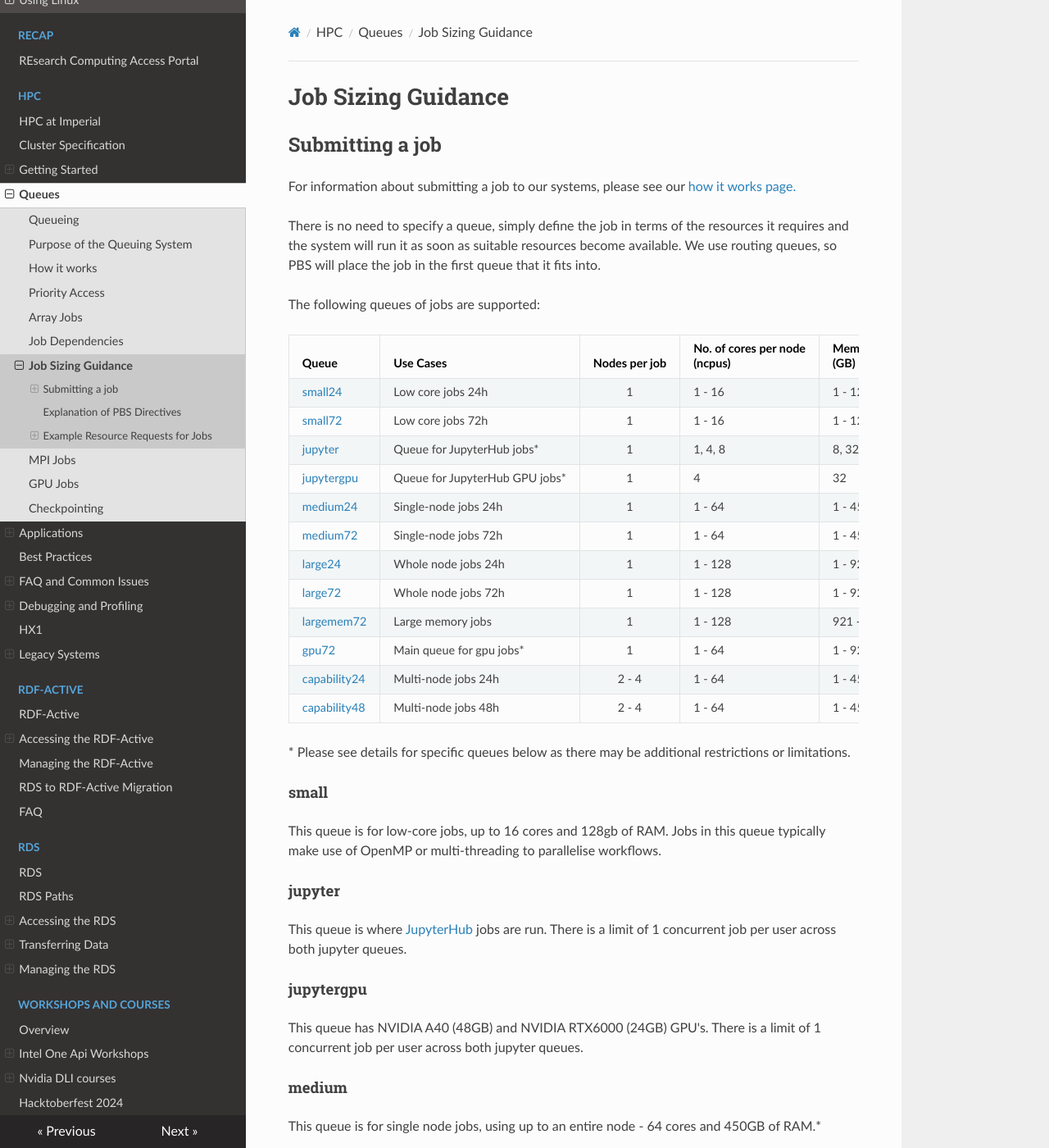
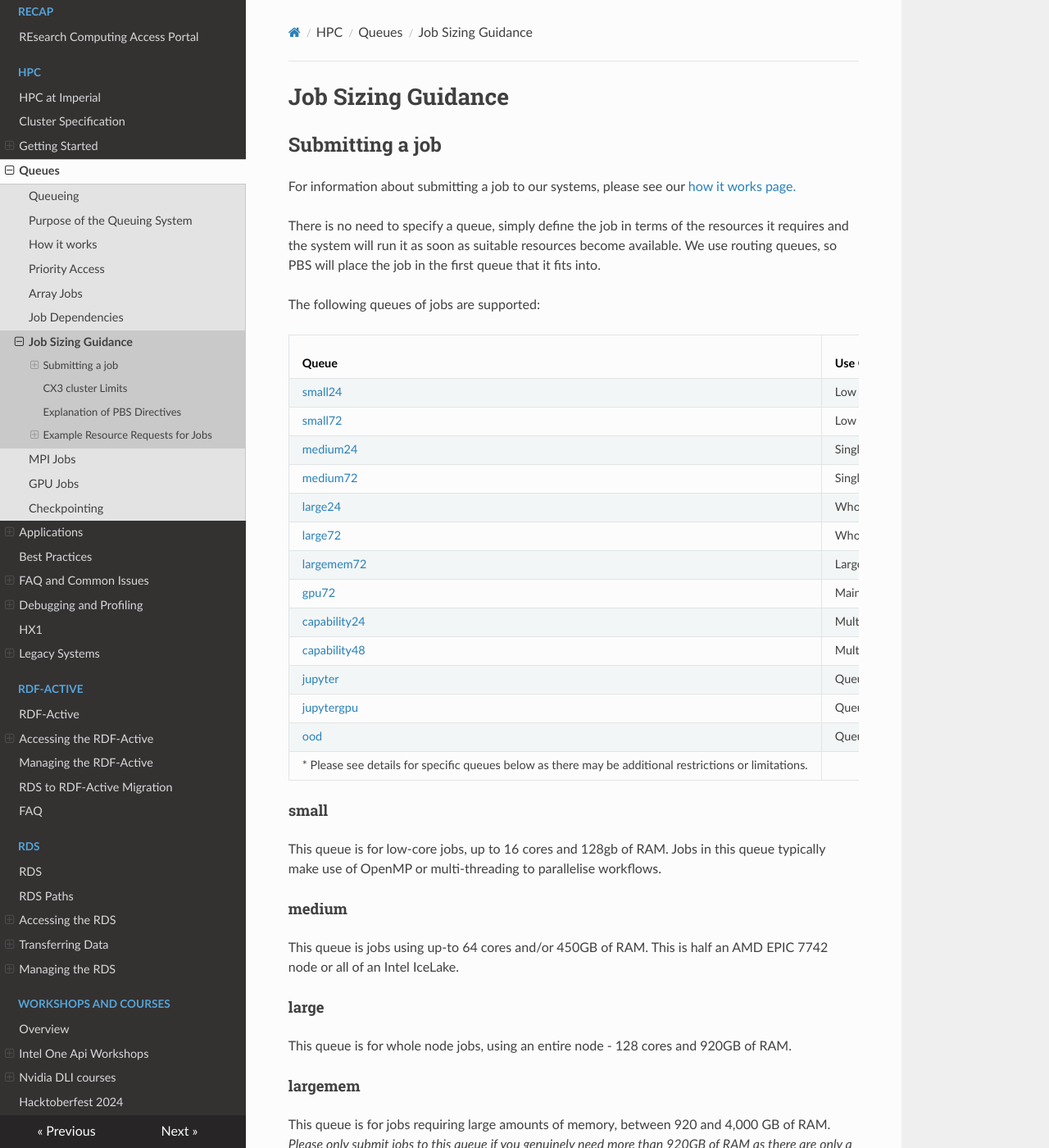
Before and after one commit to ImperialCollegeLondon/icl-rcs-user-guide, an MkDocs documentation site: the page built from docs/hpc/queues/job-sizing-guidance.md, in a window 1280 px wide and 1400 px high. Shown: the whole window at 82% size. Built offline with MkDocs 1.6.1, drawn with Linux system fonts in a browser that asks for light colours; nearby versions of some CDN libraries; some of the changed text lies outside the part shown.

Commit message:
add ood queue and cluster limits

````diff
--- a/docs/hpc/queues/job-sizing-guidance.md
+++ b/docs/hpc/queues/job-sizing-guidance.md
@@ -11,8 +11,6 @@ The following queues of jobs are supported:
 | ----- | --------- | :-------------: | ---------------------------- | -------- | -------------- |
 | [small24](#small) | Low core jobs 24h | 1 | 1 - 16 | 1 - 128 | 0 - 24 |
 | [small72](#small) | Low core jobs 72h | 1 | 1 - 16 | 1 - 128 | 24 - 72 |
-| [jupyter](#jupyter) | Queue for JupyterHub jobs* | 1 | 1, 4, 8 | 8, 32, 64 | 2, 4, 8 |
-| [jupytergpu](#jupytergpu) | Queue for JupyterHub GPU jobs* | 1 | 4 | 32 | 8 |
 | [medium24](#medium) | Single-node jobs 24h | 1 | 1 - 64 | 1 - 450 | 0 - 24 |
 | [medium72](#medium) | Single-node jobs 72h | 1 | 1 - 64 | 1 - 450 | 24 - 72 |
 | [large24](#large) | Whole node jobs 24h | 1 | 1 - 128 | 1 - 920 | 0 - 24 |
@@ -21,23 +19,19 @@ The following queues of jobs are supported:
 | [gpu72](#gpu72) | Main queue for gpu jobs* | 1 | 1 - 64 | 1 - 920 | 0 - 72 |
 | [capability24](#capability) | Multi-node jobs 24h | 2 - 4 | 1 - 64 | 1 - 450 | 0 - 24 |
 | [capability48](#capability) | Multi-node jobs 48h | 2 - 4 | 1 - 64 | 1 - 450 | 24 - 48 |
-
+| [jupyter](#jupyter) | Queue for JupyterHub jobs* | 1 | 1, 4, 8 | 8, 32, 64 | 2, 4, 8 |
+| [jupytergpu](#jupytergpu) | Queue for JupyterHub GPU jobs* | 1 | 4 | 32 | 8 |
+| [ood](#ood) | Queue for Open OnDemand* | 1 | 1, 4, 8 | 8, 32, 64 | 2, 4, 8 |
 \* Please see details for specific queues below as there may be additional restrictions or limitations.
 
 #### small
 This queue is for low-core jobs, up to 16 cores and 128gb of RAM. Jobs in this queue typically make use of OpenMP or multi-threading to parallelise workflows.
 
-#### jupyter
-This queue is where [JupyterHub](https://jupyterhub-11.rcs.ic.ac.uk) jobs are run. There is a limit of 1 concurrent job per user across both jupyter queues.
-
-#### jupytergpu
-This queue has NVIDIA A40 (48GB) and NVIDIA RTX6000 (24GB) GPU's. There is a limit of 1 concurrent job per user across both jupyter queues.
-
 #### medium
-This queue is for single node jobs, using up to an entire node - 64 cores and 450GB of RAM.*
+This queue is jobs using up-to 64 cores and/or 450GB of RAM. This is half an AMD EPIC 7742 node or all of an Intel IceLake.
 
 #### large
-This queue is for whole node jobs, using an entire node - 128 cores and 920GB of RAM.*
+This queue is for whole node jobs, using an entire node - 128 cores and 920GB of RAM.
 
 #### largemem
 This queue is for jobs requiring large amounts of memory, between 920 and 4,000 GB of RAM. *Please only submit jobs to this queue if you genuinely need more than 920GB of RAM as there are only a limited number of nodes available.*
@@ -48,6 +42,15 @@ There is an additional limit of 12 GPU's total per user on the gpu72 queue to al
 #### capability
 This queue is for larger multi-node jobs, using up to 4 entire nodes at once. Workflows in this queue will normally be using technologies such as MPI to communicate between all nodes.
 
+#### jupyter
+This queue is where [JupyterHub](https://jupyterhub-11.rcs.ic.ac.uk) jobs are run. There is a limit of 1 concurrent job per user across both jupyter queues.
+
+#### jupytergpu
+This queue has NVIDIA A40 (48GB) and NVIDIA RTX6000 (24GB) GPU's. There is a limit of 1 concurrent job per user across both jupyter queues.
+
+#### ood
+This is the queue for [Open OnDemand](../applications/guides/openondemand/). This service allows users to run R-studio on our compute nodes via a web portal. Only 1 job can be run at a time.
+
 #### interactive
 While not listed in the table above, you can run an interactive job with the "-I" qsub flag. You would use this flag directly on the command line specifying the resources you need. e.g.:
 
@@ -56,11 +59,18 @@ While not listed in the table above, you can run an interactive job with the "-I
 ```
 You should not request an interactive job longer than 8 hours, and should make sure to end your session once you are done as to not leave it idle.
 
-**Note that some nodes have up to 128 cores and 920GB of RAM, and some have up to 64 cores and 450GB of RAM. This is why there are separate [medium](#medium) and [large](#large) queues for them although technically both are "whole node queues".*
+**Note that some CPU nodes have up to 128 cores and 920GB of RAM (cpu_type=rome), while some only have up to 64 cores and 450GB of RAM (cpu_type=icelake). This means both large and medium queues could be considered whole node queues depending on what CPU type is requested.
+
+## CX3 cluster Limits
+
+For ensure fair access to resources for all researchers there are a couple of limits that apply across all queues:
+* 1 Jupyterhub or Open Ondemand job
+* Maximum of 500 CPUs running across all jobs, including interactive jobs
+* Maximum of 12 GPUs running across all jobs, including interactive jobs
+* Maximum array size in any queue is 10000.
 
 ## Explanation of PBS Directives
 The following table provides an explanation of what each directive means in the context of your resource request on CX3 Phase 2.
-
 
 | Directive | Description |Default|
 | --------- | ----------- |---------|
````
